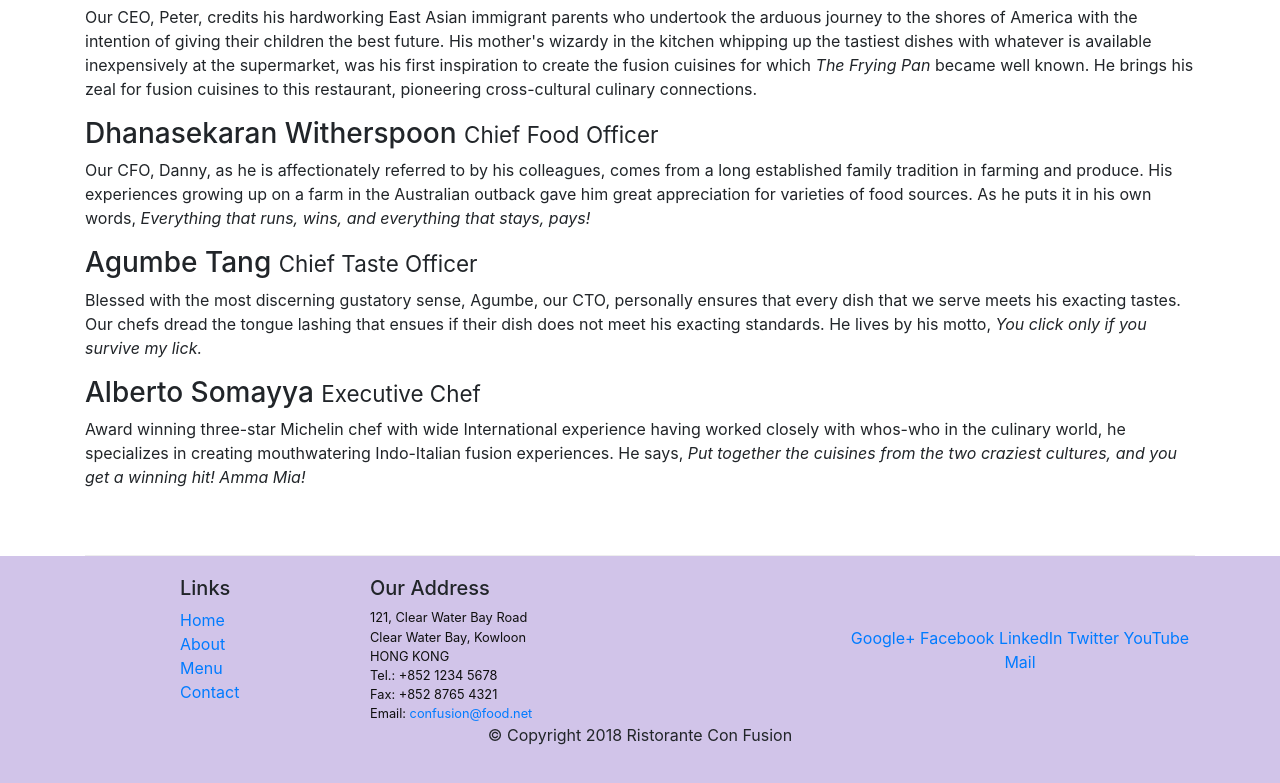
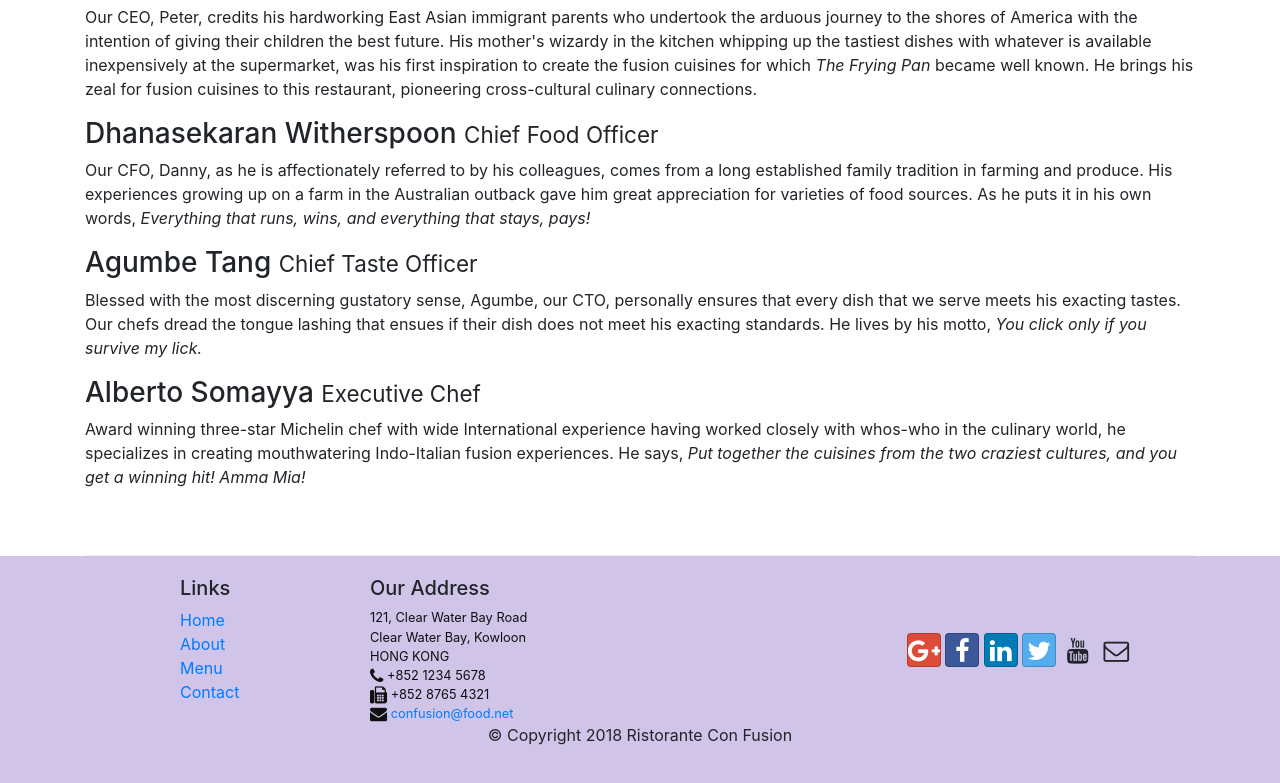
Before and after one commit to patidarabhayn1/Bootstrap, a website: page aboutus.html in a window 1280 px wide. Shown: the part 998-1781 px from the top of the page. Drawn offline with nearby package versions, Linux system fonts and the light colour scheme.

Commit message:
Icon Fonts

```diff
--- a/aboutus.html
+++ b/aboutus.html
@@ -9,6 +9,8 @@
 
     <!-- Bootstrap CSS -->
     <link rel="stylesheet" href="node_modules/bootstrap/dist/css/bootstrap.min.css">
+    <link rel="stylesheet" href="node_modules/font-awesome/css/font-awesome.min.css">
+    <link rel="stylesheet" href="node_modules/bootstrap-social/bootstrap-social.css">
     <link rel="stylesheet" href="css/style.css">
     <title>Ristorante Con Fusion: About Us</title>
 
@@ -23,10 +25,10 @@
             <a class="navbar-brand" href="./index.html">Ristorante Con Fusion</a>
             <div class="collapse navbar-collapse" id="Navbar">
             <ul class="navbar-nav mr-auto">
-                <li class="nav-item"><a class="nav-link" href="./index.html">Home</a></li>
-                <li class="nav-item active"><a class="nav-link" href="#">About</a></li>
-                <li class="nav-item"><a class="nav-link" href="#">Menu</a></li>
-                <li class="nav-item"><a class="nav-link" href="#">Contact</a></li>
+                <li class="nav-item"><a class="nav-link" href="./index.html"><span class="fa fa-home fa-lg"></span> Home</a></li>
+                <li class="nav-item active"><a class="nav-link" href="#"><span class="fa fa-info fa-lg"></span> About</a></li>
+                <li class="nav-item"><a class="nav-link" href="#"><span class="fa fa-list fa-lg"></span> Menu</a></li>
+                <li class="nav-item"><a class="nav-link" href="#"><span class="fa fa-address-card fa-lg"></span> Contact</a></li>
             </ul>
         </div>
         </div>
@@ -100,19 +102,19 @@
 		              121, Clear Water Bay Road<br>
 		              Clear Water Bay, Kowloon<br>
 		              HONG KONG<br>
-		              Tel.: +852 1234 5678<br>
-		              Fax: +852 8765 4321<br>
-		              Email: <a href="mailto:confusion@food.net">confusion@food.net</a>
+		              <i class="fa fa-phone fa-lg"></i> +852 1234 5678<br>
+		              <i class="fa fa-fax fa-lg"></i> +852 8765 4321<br>
+		              <i class="fa fa-envelope fa-lg"></i> <a href="mailto:confusion@food.net">confusion@food.net</a>
 		           </address>
                 </div>
                 <div class="col-12 col-sm-4 align-self-center">
                     <div class="text-center">
-                        <a href="http://google.com/+">Google+</a>
-                        <a href="http://www.facebook.com/profile.php?id=">Facebook</a>
-                        <a href="http://www.linkedin.com/in/">LinkedIn</a>
-                        <a href="http://twitter.com/">Twitter</a>
-                        <a href="http://youtube.com/">YouTube</a>
-                        <a href="mailto:">Mail</a>
+                        <a class="btn btn-social-icon btn-google" href="http://google.com/+"><i class="fa fa-google-plus fa-lg"></i></a>
+                        <a class="btn btn-social-icon btn-facebook" href="http://www.facebook.com/profile.php?id="><i class="fa fa-facebook fa-lg"></i></a>
+                        <a class="btn btn-social-icon btn-linkedin" href="http://www.linkedin.com/in/"><i class="fa fa-linkedin fa-lg"></i></a>
+                        <a class="btn btn-social-icon btn-twitter" href="http://twitter.com/"><i class="fa fa-twitter fa-lg"></i></a>
+                        <a class="btn btn-social-icon btn-youtube" href="http://youtube.com/"><i class="fa fa-youtube fa-lg"></i></a>
+                        <a class="btn btn-social-icon" href="mailto:"><i class="fa fa-envelope-o fa-lg"></i></a>
                     </div>
                 </div>
            </div>
--- a/package.json
+++ b/package.json
@@ -15,6 +15,8 @@
   },
   "dependencies": {
     "bootstrap": "^4.5.2",
+    "bootstrap-social": "^5.1.1",
+    "font-awesome": "^4.7.0",
     "jquery": "^3.5.1",
     "popper.js": "^1.12.9"
   }
```
Also changed, not shown: index.html (+15 -13 lines), 1 other file.
